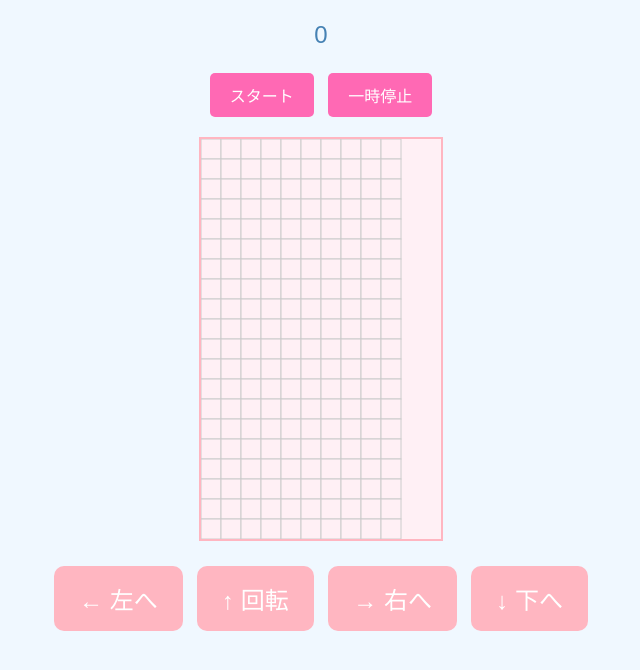
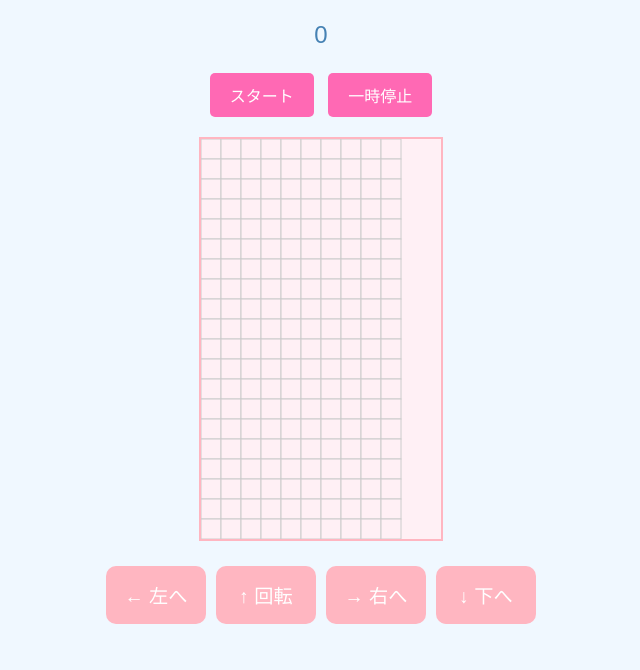
Before and after one commit to Ykuroyy/tetris-app, a plain HTML site: page index.html in a window 1280 px wide. Shown: the part 124-794 px from the top of the page, without its empty margins (319-959 px from the left). Drawn offline with Linux system fonts and the light colour scheme.

Commit message:
ボタン位置変更

```diff
--- a/style.css
+++ b/style.css
@@ -56,19 +56,24 @@ h2 {
 }
 
 .controls {
-    text-align: center;
+    display: flex; /* Flexboxを有効にする */
+    justify-content: center; /* 中央揃え */
+    flex-wrap: wrap; /* ボタンが収まらない場合に折り返す */
     margin: 20px auto; /* 上下に20px、左右は自動で中央揃え */
 }
 
 .controls button {
-    padding: 15px 25px;
-    font-size: 1.5em;
+    padding: 15px 10px; /* パディングを調整してボタンを小さくする */
+    font-size: 1.2em; /* フォントサイズを調整 */
     color: white;
     background-color: #ffb6c1; /* ライトピンク */
     border: none;
     border-radius: 10px;
     cursor: pointer;
-    margin: 5px;
+    margin: 5px; /* ボタン間の余白 */
+    touch-action: manipulation; /* ズーム防止 */
+    flex-grow: 1; /* ボタンが均等に広がるようにする */
+    max-width: 100px; /* ボタンの最大幅を設定 */
 }
 
 .controls button:hover {
```
